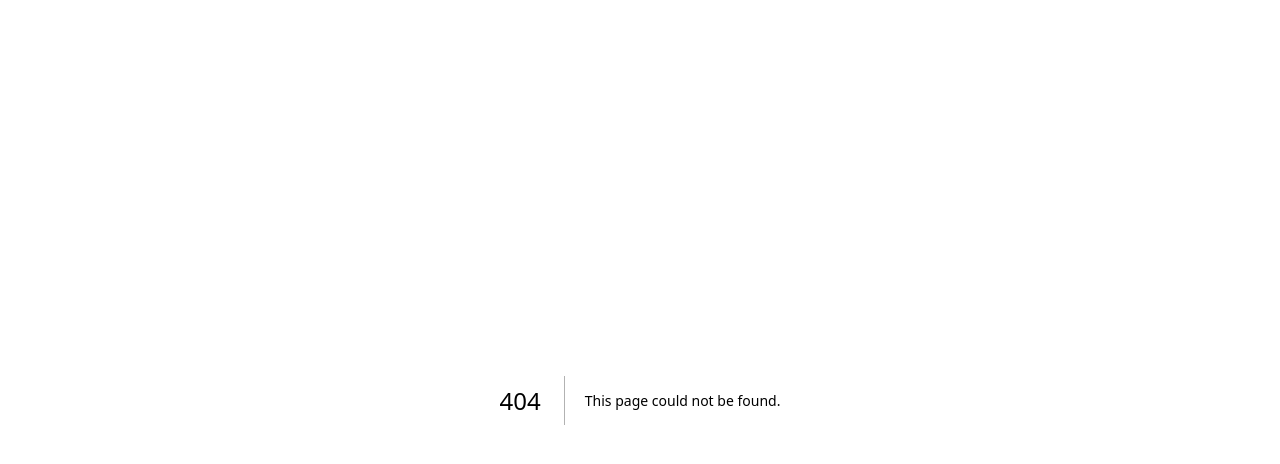
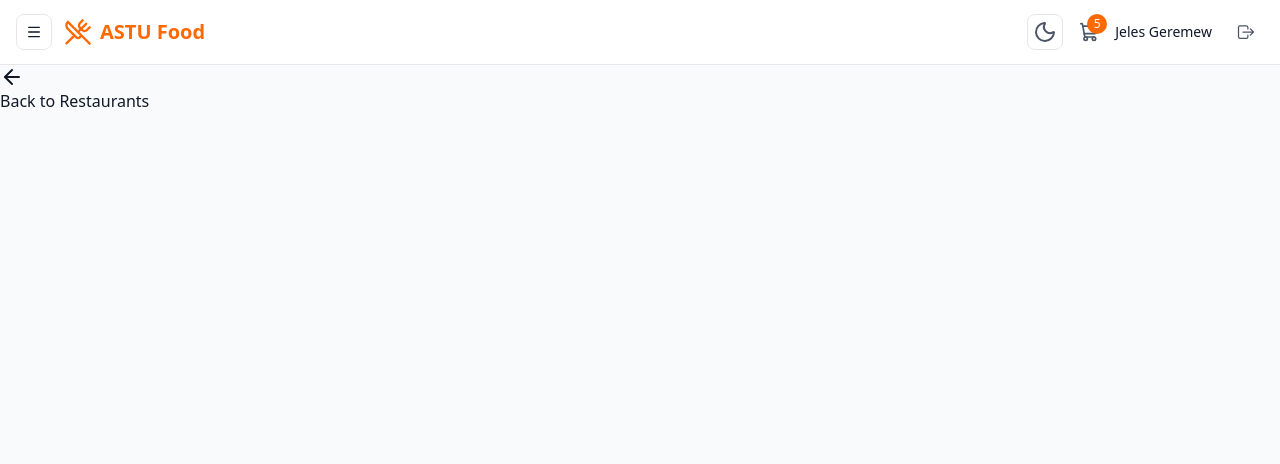
Before and after one commit to gedeno/Delivery-system, a Next.js app in the folder dsfrontend/: page /restaurants/1 in a window 1280 px wide. Before the commit this address had no page. Shown: the top 464 px of the page. Built offline with nearby package versions, Linux system fonts and the light colour scheme.

Commit message:
adding some components

```diff
--- /dev/null
+++ b/dsfrontend/app/(public)/restaurants/[id]/page.tsx
@@ -0,0 +1,22 @@
+"use client"
+import api from "@/lib/api"
+import { DashboardHeader } from "@/app/components/layout/Dashboardlayout";
+import Link from "next/link";
+import { ArrowLeft } from "lucide-react";
+export default function RestaurantDetailPage(){
+    return(
+        <div>
+            <DashboardHeader/>
+            <div>
+                <Link href=""><ArrowLeft/>Back to Restaurants
+
+                </Link>
+
+                <div></div>
+
+            </div>
+
+        </div>
+    )
+
+}
--- a/dsfrontend/app/components/ui/restaurantcard.tsx
+++ b/dsfrontend/app/components/ui/restaurantcard.tsx
@@ -1,12 +1,13 @@
 import React from 'react'
 import { MapPin } from 'lucide-react'
+import Link from 'next/link'
 
 type Props = {}
 
 export default function Restaurantcard({}: Props) {
   return (
-    <div className='dark:bg-gray-600 md:flex md:flex-row bg-gray-200 border border-gray-300 rounded-2xl  flex-col hover:shadow-xl hover:text-orange-500'>
-        <div className='bg-amber-500 sm:rounded-t-2xl md:rounded-l-2xl md:w-40  mx-1 my-1 h-30'>imag</div>
+    <Link href="/restaurants/1" className='dark:bg-gray-600 md:flex md:flex-row bg-gray-200 border border-gray-300 rounded-2xl  flex-col hover:shadow-xl hover:text-orange-500'>
+        <div className='bg-amber-500 rounded-t-2xl md:rounded-l-2xl md:w-40  mx-1 my-1 h-30'></div>
         <div className='dark:text-white w-full p-4 flex-col items-center justify-center'>
             <div className='flex justify-between'>
                 <h1 className='font-bold text-xl'>Jeles Food</h1>
@@ -19,6 +20,6 @@ export default function Restaurantcard({}: Props) {
             </div>
 
         </div>
-    </div>
+    </Link>
   )
 }
```
